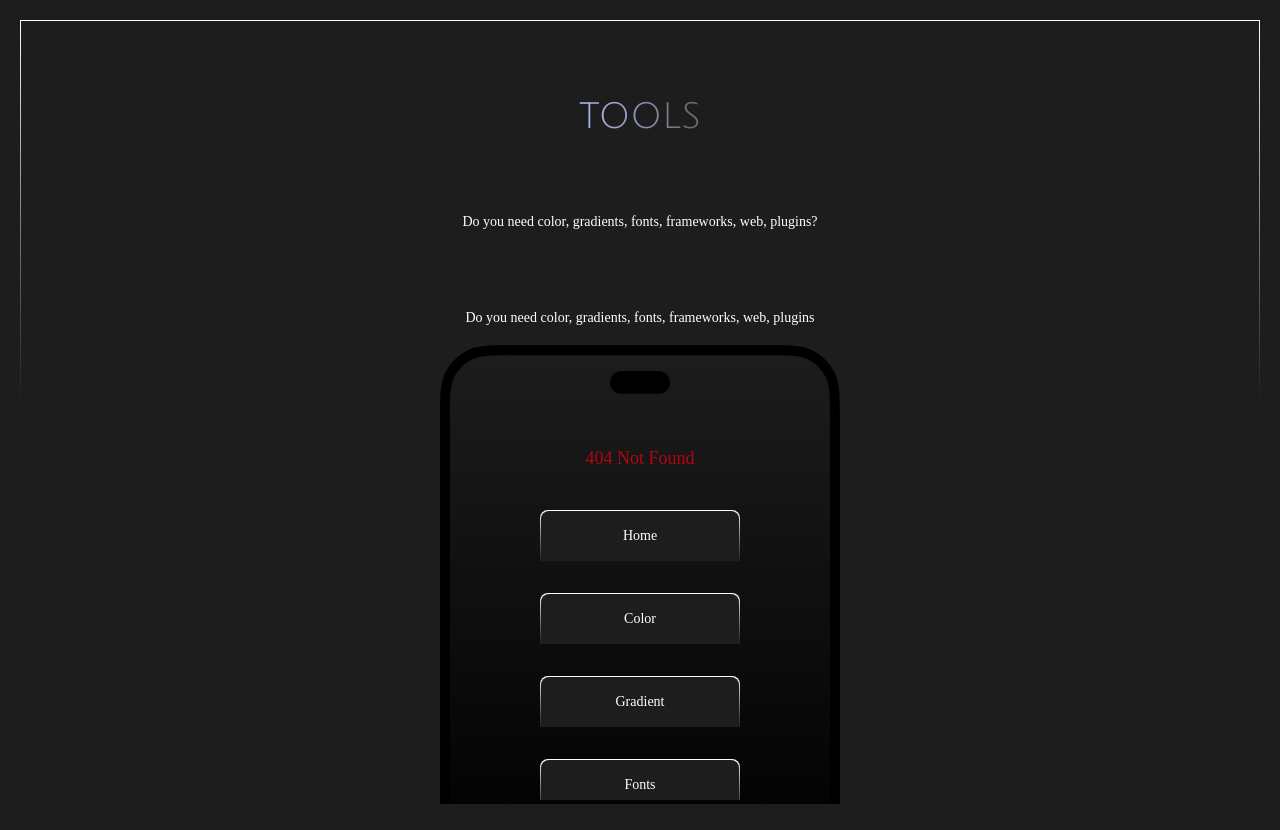
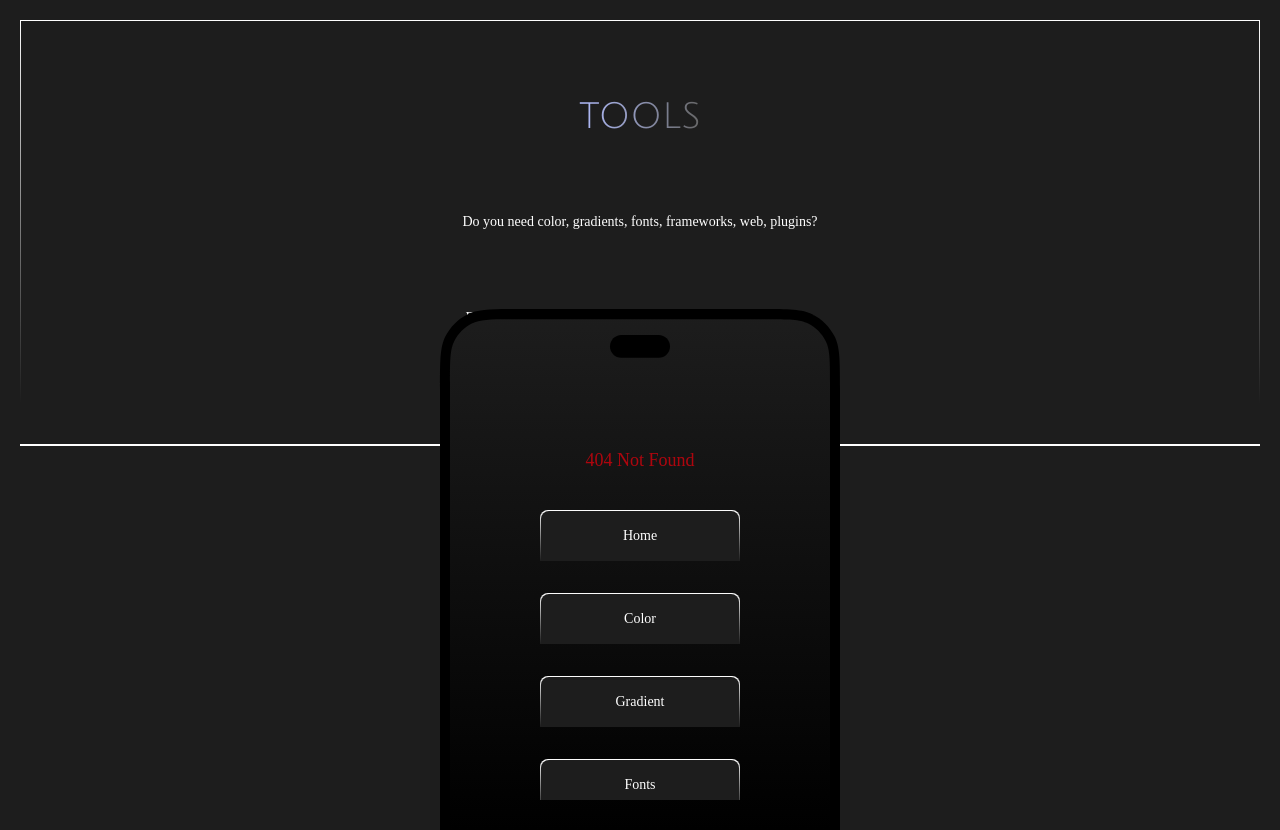
Before and after one commit to wuerion/Tools-React, a React (Vite) app: page / in a window 1280 px wide. Before the commit the page ends 804 px from the top, so only its background shows below. Built offline with nearby package versions, Linux system fonts and the light colour scheme; a web font is replaced by a local one.

Commit message:
update the size the svg/menu

```diff
--- a/src/components/nav.jsx
+++ b/src/components/nav.jsx
@@ -3,22 +3,22 @@ import { Link } from "react-router-dom";
 
 function Nav() {
   return (
-    <div className="flex items-center justify-center text-white">
+    <div className="flex items-center justify-center text-white border border-white">
       <svg
         width="400"
-        height="459"
-        viewBox="0 0 400 459"
+        height="521"
+        viewBox="0 0 400 521"
         fill="none"
         xmlns="http://www.w3.org/2000/svg"
-        className="absolute -bottom-1 -z-0"
+        className="w-[calc(100%-50px)] h-[cacl(50dvh)] absolute -bottom-[30px]"
       >
         <path
           d="M0 80C0 51.9974 0 37.9961 5.44967 27.3005C10.2433 17.8924 17.8924 10.2433 27.3005 5.44967C37.9961 0 51.9974 0 80 0H320C348.003 0 362.004 0 372.7 5.44967C382.108 10.2433 389.757 17.8924 394.55 27.3005C400 37.9961 400 51.9974 400 80V521.089H0V80Z"
           fill="black"
         />
         <path
-          d="M10 74.1951C10 51.793 10 40.5919 14.3597 32.0354C18.1947 24.509 24.3139 18.3897 31.8404 14.5548C40.3968 10.1951 51.5979 10.1951 74 10.1951H326C348.402 10.1951 359.603 10.1951 368.16 14.5548C375.686 18.3897 381.805 24.509 385.64 32.0354C390 40.5919 390 51.793 390 74.1951V519.956H10V74.1951Z"
-          fill="url(#paint0_linear_110_26)"
+          d="M10 74.1951C10 51.793 10 40.5919 14.3597 32.0354C18.1947 24.509 24.3139 18.3897 31.8404 14.5548C40.3969 10.1951 51.5979 10.1951 74 10.1951H326C348.402 10.1951 359.603 10.1951 368.16 14.5548C375.686 18.3897 381.805 24.509 385.64 32.0354C390 40.5919 390 51.793 390 74.1951V519.956H10V74.1951Z"
+          fill="url(#paint0_linear_110_27)"
         />
         <path
           d="M170 37.3825C170 31.1262 175.072 26.0545 181.328 26.0545H218.672C224.928 26.0545 230 31.1262 230 37.3825C230 43.6388 224.928 48.7105 218.672 48.7105H181.328C175.072 48.7105 170 43.6388 170 37.3825Z"
@@ -26,7 +26,7 @@ function Nav() {
         />
         <defs>
           <linearGradient
-            id="paint0_linear_110_26"
+            id="paint0_linear_110_27"
             x1="200"
             y1="0"
             x2="200"
```
